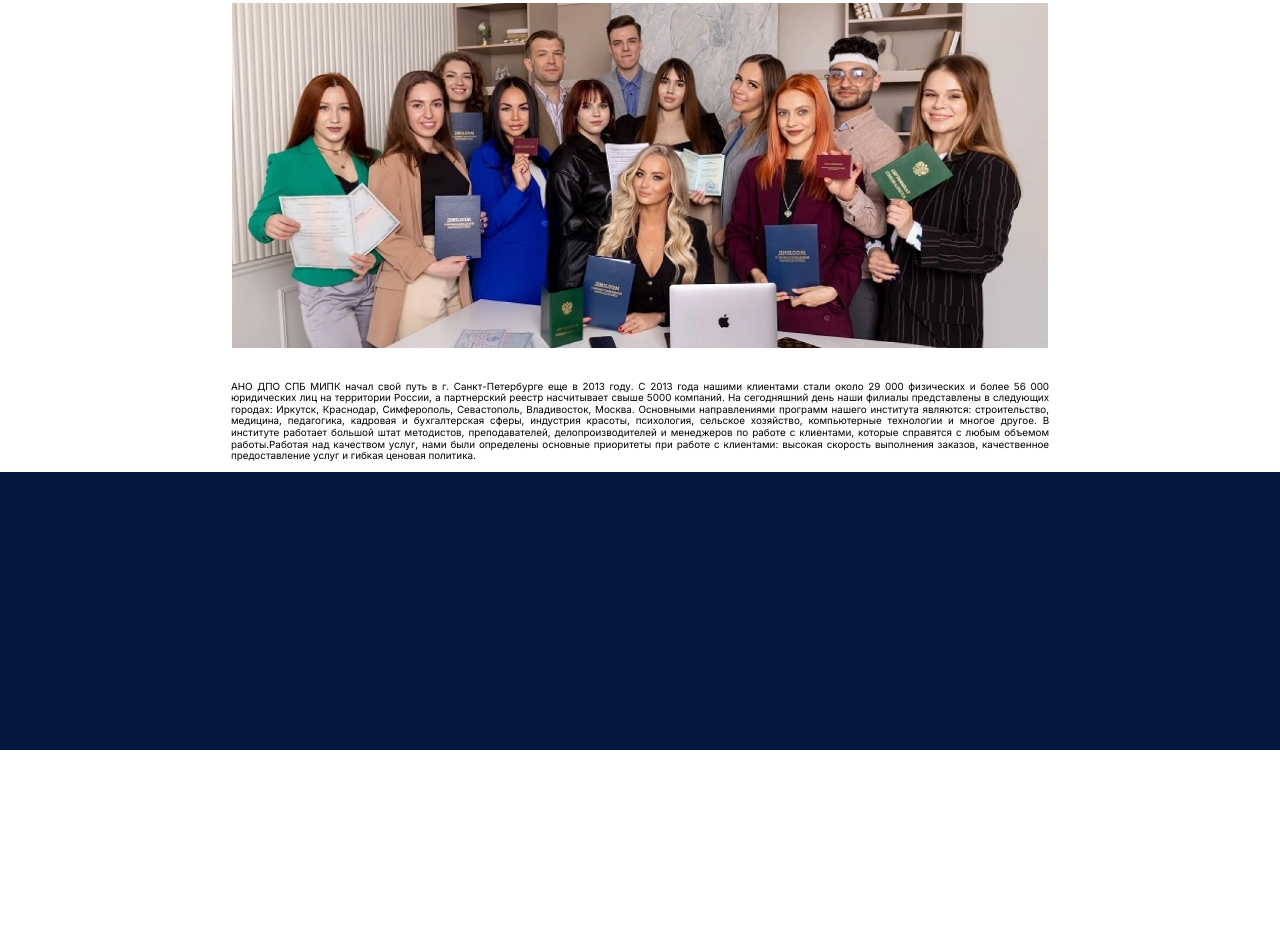
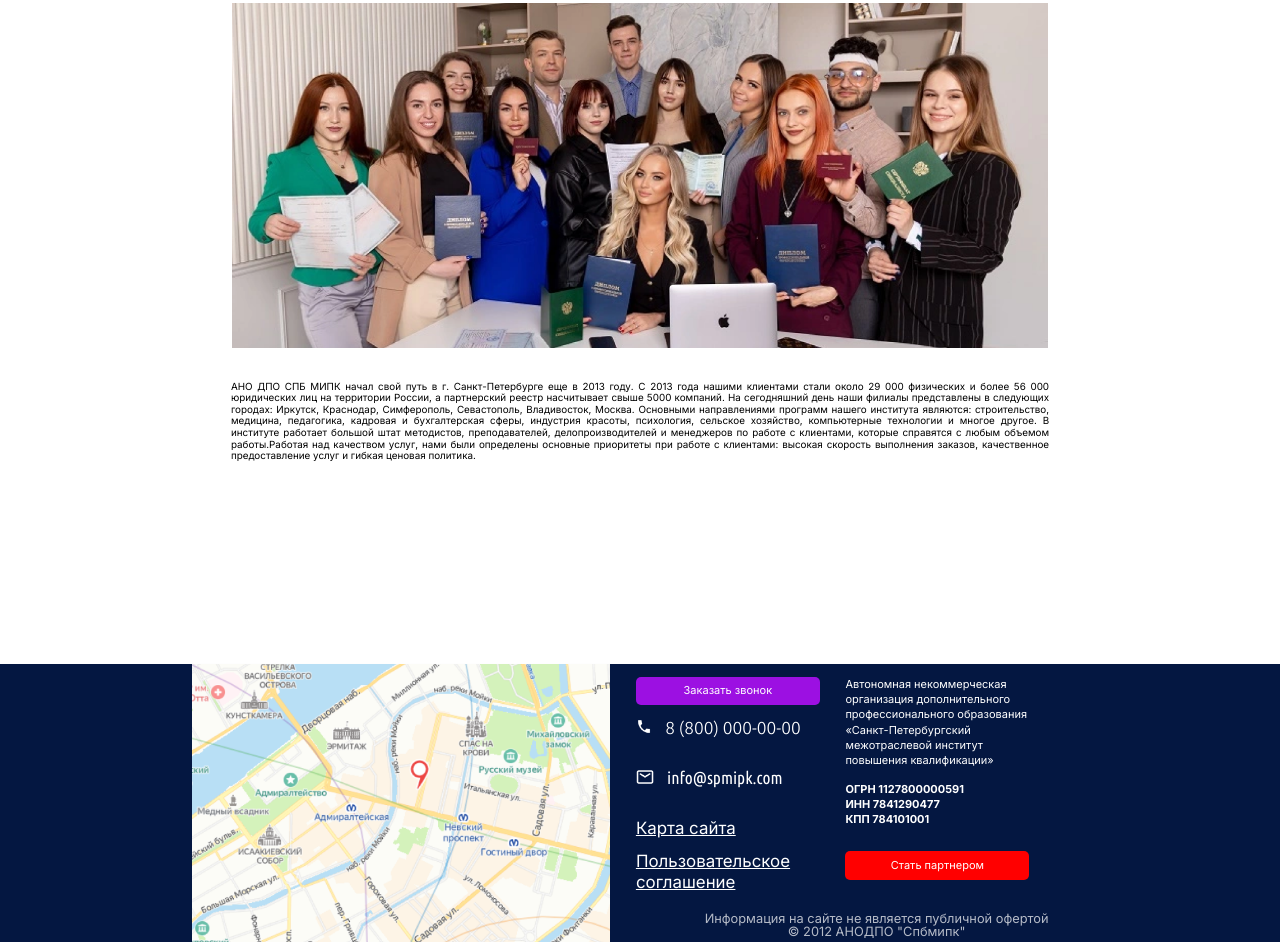
Before and after one commit to denosaur98/SPBMIPK, a plain HTML site: page index.html in a window 1280 px wide. Shown: the part 1072-2014 px from the top of the page. Before the commit the page ends 1822 px from the top, so only its background shows below. Drawn offline with Linux system fonts and the light colour scheme.

Commit message:
verska_done

```diff
--- a/index.html
+++ b/index.html
@@ -9,6 +9,7 @@
   <link href="https://fonts.googleapis.com/css2?family=Ubuntu:wght@700&display=swap" rel="stylesheet">
   <link href="https://fonts.googleapis.com/css2?family=Inter:wght@700&display=swap" rel="stylesheet">
   <link href="https://fonts.googleapis.com/css2?family=Inter:wght@400&display=swap" rel="stylesheet">
+  <link href="https://fonts.googleapis.com/css2?family=Ubuntu+Condensed&display=swap" rel="stylesheet">
   <title>СПБ МИПК</title>
 </head>
 <body>
@@ -111,7 +112,34 @@
   </main>
   <footer>
     <div class="footer_container">
-
+      <div class="left_sect">
+        <div class="map"></div>
+      </div>
+        <div class="first_sect">
+          <button class="btn_footer">Заказать звонок</button>
+          <div class="contact_footer_container">
+            <div class="phone_img"></div>
+            <p class="phone_footer">8 (800) 000-00-00</p>
+          </div>
+          <div class="contact_footer_container">
+            <div class="mail_img"></div>
+            <p class="mail_footer">info@spmipk.com</p>
+          </div>
+          <a href="#" class="license_link">Карта сайта</a>
+          <a href="#" class="license_link">Пользовательское<br>соглашение</a>
+        </div>
+        <div class="second_sect">
+          <p class="info_footer">
+            Автономная некоммерческая организация дополнительного профессионального образования «Санкт-Петербургский межотраслевой институт повышения квалификации»
+          </p>
+          <p class="requisites">
+            ОГРН 1127800000591<br>ИНН 7841290477<br>КПП 784101001<br>
+          </p>
+          <button class="btn_footer_sec">Стать партнером</button>
+          <div>
+            <p class="info_footer_bottom">Информация на сайте не является публичной офертой<br>© 2012 АНОДПО "Спбмипк"</p>
+          </div>
+        </div>
     </div>
   </footer>
 </body>
--- a/style.css
+++ b/style.css
@@ -343,9 +343,161 @@ header {
   width: 63.92vw;
   color: #000000
 }
+footer {
+  display: flex;
+  margin-top: 15vw;
+}
 .footer_container {
+  display: flex;
+  justify-content: space-between;
   height: 21.71vw;
   width: 100%;
   background: #041741;
   box-shadow: 0px 4px 4px rgba(0, 0, 0, 0.25);
 }
+.left_sect {
+  display: flex;
+  justify-content: left;
+  margin-left: 15vw;
+}
+.first_sect {
+  display: flex;
+  flex-direction: column;
+  margin-left: 0.96vw;
+  margin-left: 2vw;
+}
+.second_sect {
+  margin-right: 20vw;
+}
+.map {
+  background-image: url('./assets/map.png');
+  background-size: cover;
+  width: 32.68vw;
+  height: 21.71vw;
+}
+.rigth_sect {
+  display: flex;
+}
+.btn_footer {
+  cursor: pointer;
+  border: #9C10E2;
+  margin-top: 1vw;
+  width: 14.37vw;
+  height: 2.2vw;
+  background: #9C10E2;
+  border-radius: 5px;
+  font-family: 'Inter';
+  font-style: normal;
+  font-weight: 400;
+  font-size: 0.86vw;
+  line-height: 1.05vw;
+  text-align: center;
+  color: #FFFFFF;
+}
+.contact_footer_container {
+  display: flex;
+}
+.phone_img   {
+  margin-top: 1vw;
+  background-image: url('./assets/mobile.png');
+  background-size: cover;
+  height: 1.39vw;
+  width: 1.29vw;
+}
+.mail_img {
+  margin-top: 1vw;
+  background-image: url('./assets/message.png');
+  background-size: cover;
+  height: 1.44vw;
+  width: 1.44vw;
+}
+.phone_footer {
+  margin-top: 1vw;
+  margin-left: 1vw;
+  font-family: 'Ubuntu';
+  font-style: normal;
+  font-weight: 400;
+  font-size: 1.35vw;
+  line-height: 1.57vw;
+  display: flex;
+  align-items: flex-end;
+  text-transform: uppercase;
+  color: #FFFFFF;
+}
+.mail_footer {
+  margin-top: 1vw;
+  margin-left: 1vw;
+  font-family: 'Ubuntu Condensed';
+  font-style: normal;
+  font-weight: 400;
+  font-size: 1.35vw;
+  line-height: 1.57vw;
+  display: flex;
+  align-items: flex-end;
+  color: #FFFFFF;
+}
+.license_link {
+  margin-top: 1vw;
+  font-family: 'Inter';
+  font-style: normal;
+  font-weight: 400;
+  font-size: 1.32vw;
+  line-height: 1.61vw;
+  text-decoration-line: underline;
+  color: #FFFFFF;
+}
+.info_footer {
+  margin-top: 1vw;
+  margin-left: 2vw;
+  font-family: 'Inter';
+  font-style: normal;
+  font-weight: 400;
+  font-size: 0.86vw;
+  line-height: 1.2vw;
+  color: #FFFFFF;
+  width: 14.37vw;
+}
+.requisites {
+  margin-top: 1vw;
+  margin-left: 2vw;
+  font-family: 'Inter';
+  font-style: normal;
+  font-weight: 700;
+  font-size: 0.86vw;
+  line-height: 1.2vw;
+  width: 14.37vw;
+  color: #FFFFFF;
+}
+.btn_footer_sec {
+  margin-top: 1vw;
+  margin-left: 2vw;
+  cursor: pointer;
+  width: 14.37vw;
+  height: 2.2vw;
+  background: #FF0000;
+  border-radius: 5px;
+  border: #FF0000;
+  font-family: 'Inter';
+  font-style: normal;
+  font-weight: 400;
+  font-size: 0.86vw;
+  line-height: 1.05vw;
+  text-align: center;
+  color: #FFFFFF;
+}
+.info_footer_bottom {
+  opacity: 0.7;
+  font-family: 'Inter';
+  font-style: normal;
+  font-weight: 400;
+  font-size: 1vw;
+  line-height: 1.05vw;
+  display: flex;
+  align-items: center;
+  text-align: center;
+  margin-top: 2.5vw;
+  margin-left: -9vw;
+  color: #FFFFFF;
+  white-space: nowrap;
+  width: 32.06vw ;
+}
```
Also changed, not shown: assets/map.png (added), assets/message.png (added), assets/mobile.png (added).
